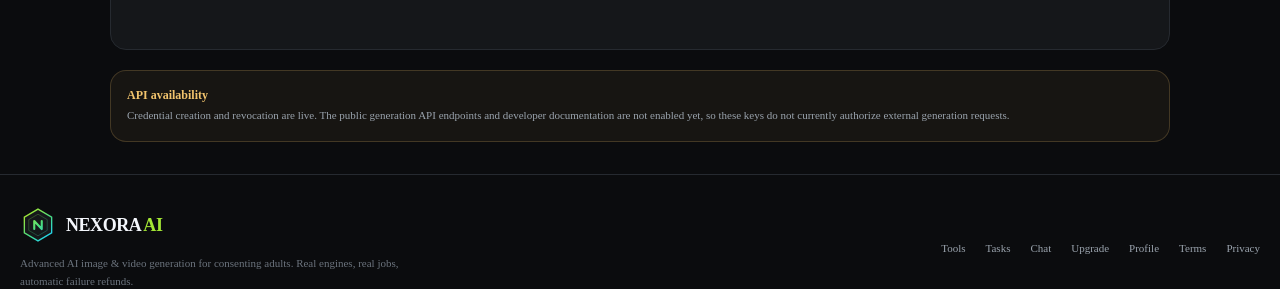
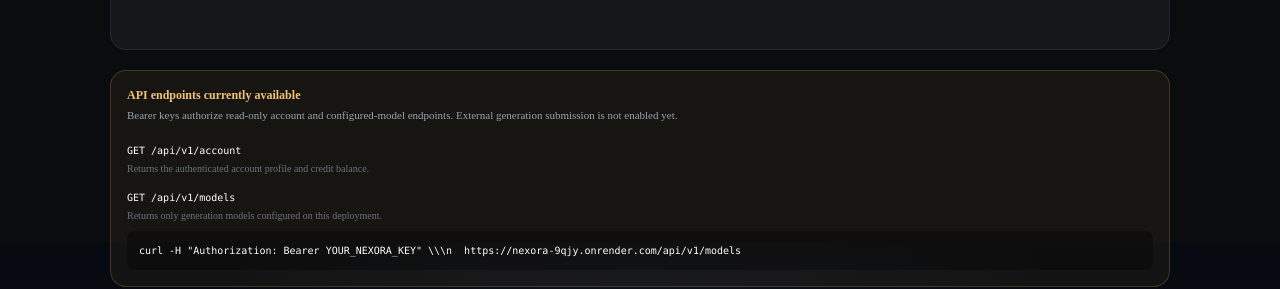
Before and after one commit to leephil1907-lab/NEXORA, a Next.js app: page /api-access in a window 1280 px wide. Shown: the part 557-846 px from the top of the page. Built offline with nearby package versions, Linux system fonts and the light colour scheme; no server answers.

Commit message:
Document live authenticated API endpoints

```diff
--- a/src/app/api-access/api-access-client.tsx
+++ b/src/app/api-access/api-access-client.tsx
@@ -13,6 +13,6 @@ return <main className="mx-auto w-full max-w-[1100px] px-5 py-8"><section classN
 {secret&&<div className="mt-5 rounded-2xl border border-lime/30 bg-lime/5 p-5"><p className="text-xs font-semibold text-lime">New key created — copy it now. It will not be shown again.</p><div className="mt-3 flex flex-col gap-2 sm:flex-row"><code className="min-w-0 flex-1 break-all rounded-xl bg-black/30 p-3 text-xs text-white">{secret}</code><button onClick={()=>void navigator.clipboard.writeText(secret)} className="btn-primary inline-flex items-center justify-center gap-2 text-xs"><Copy size={13}/> Copy key</button></div></div>}
 <form onSubmit={create} className="mt-6 grid gap-3 rounded-2xl border border-line bg-panel p-5 sm:grid-cols-[1fr_180px_auto] sm:items-end"><label className="text-[11px] text-muted">Key name<input value={name} onChange={e=>setName(e.target.value)} required maxLength={80} className="field mt-1"/></label><label className="text-[11px] text-muted">Expiry<select value={expires} onChange={e=>setExpires(e.target.value)} className="field mt-1"><option value="30">30 days</option><option value="90">90 days</option><option value="180">180 days</option><option value="365">1 year</option><option value="never">No expiry</option></select></label><button disabled={busy} className="btn-primary inline-flex items-center justify-center gap-2 text-xs"><Plus size={13}/>{busy?"Creating…":"Create API key"}</button></form>
 <section className="mt-7 rounded-2xl border border-line bg-panel p-5"><h2 className="text-sm font-semibold text-white">Your keys</h2>{keys.length===0?<p className="py-8 text-center text-xs text-dim">No API keys have been created.</p>:<div className="mt-3 divide-y divide-line">{keys.map(k=><div key={k.id} className="flex flex-col gap-3 py-4 sm:flex-row sm:items-center sm:justify-between"><div><p className="text-xs font-semibold text-white">{k.name}</p><code className="mt-1 block text-[10px] text-dim">{k.key_prefix}••••••••••••••••</code><p className="mt-1 text-[9px] text-dim">Created {new Date(k.created_at).toLocaleDateString()} · {k.expires_at?"Expires "+new Date(k.expires_at).toLocaleDateString():"No expiry"} · {k.last_used_at?"Last used "+new Date(k.last_used_at).toLocaleDateString():"Never used"}</p></div><div className="flex items-center gap-3">{k.revoked_at?<span className="text-[10px] text-rose">Revoked</span>:<><span className="flex items-center gap-1 text-[10px] text-mint"><ShieldCheck size={12}/> Active</span><button onClick={()=>void revoke(k.id)} className="rounded-lg p-2 text-dim hover:bg-rose/10 hover:text-rose"><Trash2 size={14}/></button></>}</div></div>)}</div>}</section>
-<div className="mt-5 rounded-2xl border border-amber/20 bg-amber/5 p-4"><p className="text-xs font-semibold text-amber">API availability</p><p className="mt-1 text-[11px] leading-relaxed text-muted">Credential creation and revocation are live. The public generation API endpoints and developer documentation are not enabled yet, so these keys do not currently authorize external generation requests.</p></div>
+<div className="mt-5 rounded-2xl border border-amber/20 bg-amber/5 p-4"><p className="text-xs font-semibold text-amber">API endpoints currently available</p><p className="mt-1 text-[11px] leading-relaxed text-muted">Bearer keys authorize read-only account and configured-model endpoints. External generation submission is not enabled yet.</p><div className="mt-3 space-y-2"><div><code className="text-[10px] text-white">GET /api/v1/account</code><p className="text-[10px] text-dim">Returns the authenticated account profile and credit balance.</p></div><div><code className="text-[10px] text-white">GET /api/v1/models</code><p className="text-[10px] text-dim">Returns only generation models configured on this deployment.</p></div><pre className="overflow-x-auto rounded-lg bg-black/30 p-3 text-[10px] text-white">curl -H "Authorization: Bearer YOUR_NEXORA_KEY" \\\n  https://nexora-9qjy.onrender.com/api/v1/models</pre></div></div>
 </main>;
 }
```
